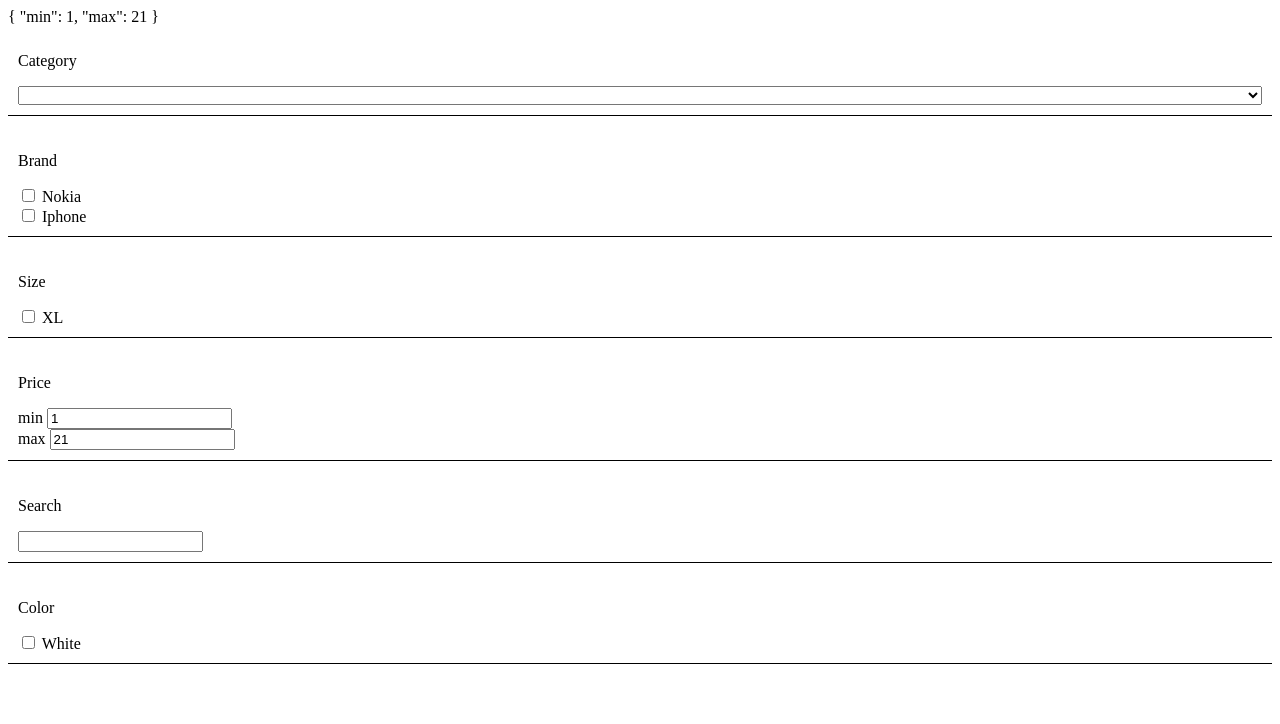
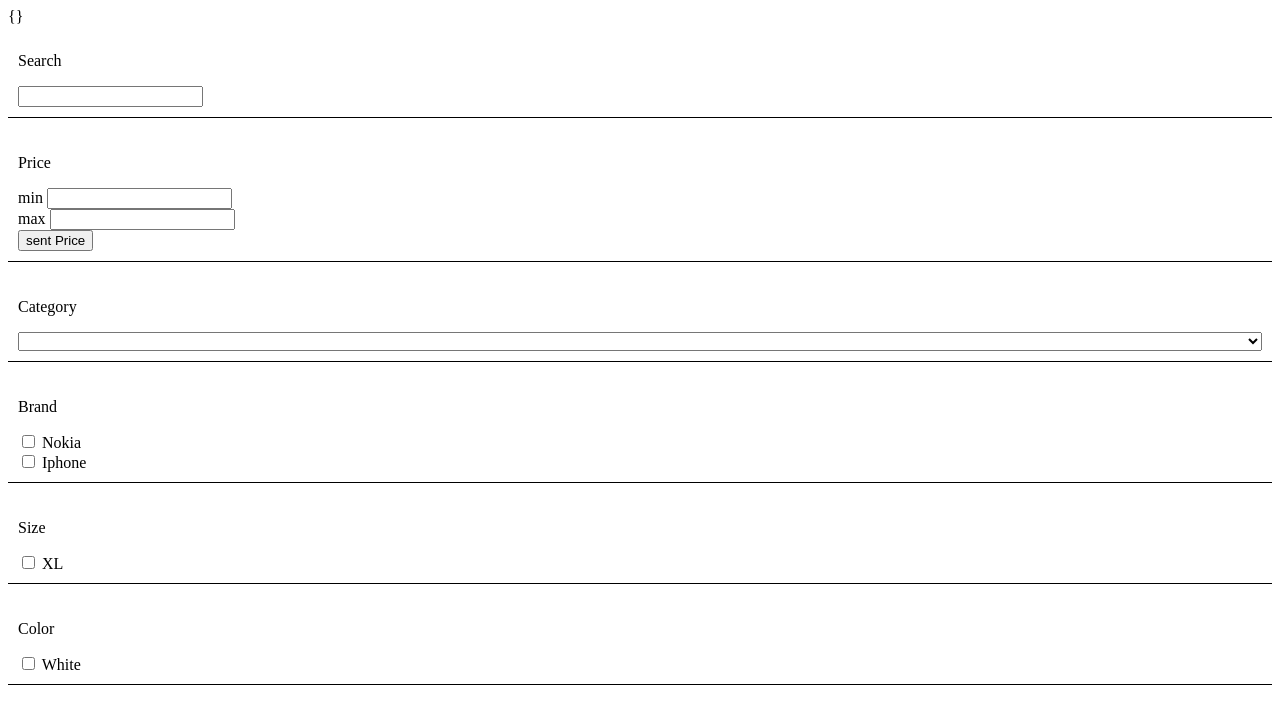
Before and after one commit to MostafaElGamal/vue-dynamic-filters, a Vue app: page / in a window 1280 px wide. Shown: the top 724 px of the page. Built offline with nearby package versions, Linux system fonts and the light colour scheme.

Commit message:
make some cleanup

```diff
--- a/src/App.vue
+++ b/src/App.vue
@@ -3,8 +3,6 @@
     {{ testCheckbox }}
     <vue-filter
       :filters="filters"
-      :filterValue="testCheckbox"
-      selectValue="id"
       checkboxValue="id"
       v-model="testCheckbox"
     ></vue-filter>
@@ -24,16 +22,12 @@ export default {
       filters: filters,
       test: {},
       testCheckbox: {
-        min: 1,
-        max: 21,
+        // min: 1,
+        // max: 21,
+        // search: "asdasd",
+        // checkbox: [2, 4],
+        // select: 2,
       },
-      // testCheckbox: {
-      //   min: 1,
-      //   max: 21,
-      //   search: "asdasd",
-      //   checkbox: [2, 4],
-      //   select: 2,
-      // },
     };
   },
 };
--- a/src/filters.js
+++ b/src/filters.js
@@ -1,4 +1,18 @@
 export default [
+  {
+    title: "Search",
+    filter_type: "text",
+    display_type: 1,
+    options: [],
+  },
+  {
+    title: "Price",
+    filter_type: "price",
+    display_type: 1,
+    min: "0.000000",
+    max: "9000.000000",
+    options: [],
+  },
   {
     title: "Category",
     filter_type: "select",
@@ -50,20 +64,7 @@ export default [
       },
     ],
   },
-  {
-    title: "Price",
-    filter_type: "price",
-    display_type: 1,
-    min: "0.000000",
-    max: "9000.000000",
-    options: [],
-  },
-  {
-    title: "Search",
-    filter_type: "text",
-    display_type: 1,
-    options: [],
-  },
+
   {
     title: "Color",
     filter_type: "checkbox",
--- a/src/vue-filter/Inputs/price.vue
+++ b/src/vue-filter/Inputs/price.vue
@@ -1,14 +1,15 @@
 <template>
   <div class="vue-filter__price-holder">
-    <form>
+    <form v-on:submit.prevent="sentMinMax">
       <div class="vue-filter__min-holder">
         <label :for="`min_${_uid}`">
           {{ minLabel }}
         </label>
         <input
           type="number"
+          name="min"
           :id="`min_${_uid}`"
-          v-model="filterValue[minPriceValueKey]"
+          :value="filterValue[minPriceValueKey]"
         />
       </div>
       <div class="vue-filter__max-holder">
@@ -17,10 +18,14 @@
         </label>
         <input
           type="number"
+          name="max"
           :id="`max_${_uid}`"
-          v-model="filterValue[maxPriceValueKey]"
+          :value="filterValue[maxPriceValueKey]"
         />
       </div>
+      <button type="submit">
+        sent Price
+      </button>
     </form>
   </div>
 </template>
@@ -49,5 +54,12 @@ export default {
       default: "max",
     },
   },
+  methods: {
+    sentMinMax(event) {
+      const min = event.target.min.value;
+      const max = event.target.max.value;
+      this.$emit("priceChangeToFilterInputs", { min, max });
+    },
+  },
 };
 </script>
--- a/src/vue-filter/Inputs/search.vue
+++ b/src/vue-filter/Inputs/search.vue
@@ -1,6 +1,6 @@
 <template>
   <div class="vue-filter__search-holder">
-    <input type="text" v-model="filterValue[searchValueKey]" />
+    <input type="text" @keyup="search" :value="filterValue[searchValueKey]" />
   </div>
 </template>
 <script>
@@ -20,5 +20,10 @@ export default {
       default: "search",
     },
   },
+  methods: {
+    search(event) {
+      this.$emit("searchChangeToFilterInputs", event.target.value);
+    },
+  },
 };
 </script>
--- a/src/vue-filter/filterInputs.vue
+++ b/src/vue-filter/filterInputs.vue
@@ -23,6 +23,7 @@
       :options="options"
       :filterValue="filterValue"
       :searchValueKey="searchValueKey"
+      @searchChangeToFilterInputs="searchChangedToIndex"
     />
 
     <price
@@ -32,6 +33,7 @@
       :maxLabel="maxLabel"
       :minPriceValueKey="minPriceValueKey"
       :maxPriceValueKey="maxPriceValueKey"
+      @priceChangeToFilterInputs="priceChangedToIndex"
     />
   </div>
 </template>
@@ -133,6 +135,12 @@ export default {
     checkboxChangedToIndex(value) {
       this.$emit("checkboxChangedToVueFilter", value);
     },
+    searchChangedToIndex(value) {
+      this.$emit("searchChangedToVueFilter", value);
+    },
+    priceChangedToIndex({ min, max }) {
+      this.$emit("priceChangedToVueFilter", { min, max });
+    },
   },
 };
 </script>
--- a/src/vue-filter/index.vue
+++ b/src/vue-filter/index.vue
@@ -9,7 +9,7 @@
         {{ filter[filterTitleKey] }}
       </p>
       <filter-inputs
-        :filterValue="filterValue"
+        :filterValue="value"
         :filterType="filter[filterTypeKey]"
         :options="filter[filterOptionsKey]"
         :checkboxValue="checkboxValue"
@@ -27,6 +27,8 @@
         :maxLabel="maxLabel"
         :maxPriceValueKey="maxPriceValueKey"
         @checkboxChangedToVueFilter="sentCheckbox"
+        @searchChangedToVueFilter="sentSearch"
+        @priceChangedToVueFilter="sentPrice"
       ></filter-inputs>
     </div>
   </div>
@@ -45,15 +47,17 @@ export default {
       type: Object,
       default: () => ({}),
     },
-    filterValue: {
+    value: {
       type: Object,
-      default: () => ({}),
+      required: true,
     },
+
     // Methods Api's
     methodType: {
       type: String,
       default: "m1",
     },
+
     // Filter Api's
     filterTitleKey: {
       type: String,
@@ -71,6 +75,7 @@ export default {
       type: Boolean,
       default: true,
     },
+
     // Checkbox Api's
     checkboxCheckName: {
       type: String,
@@ -88,6 +93,7 @@ export default {
       type: String,
       default: "",
     },
+
     // Select Api's
     selectCheckName: {
       type: String,
@@ -105,6 +111,7 @@ export default {
       type: String,
       default: "",
     },
+
     // Search Api's
     searchValueKey: {
       type: String,
@@ -141,10 +148,46 @@ export default {
     filterInputs,
   },
   methods: {
+    sentInput() {
+      this.$emit("input", { ...this.value });
+    },
+    filterValueAndKey(valueKey) {
+      return [this.value, valueKey];
+    },
+    deleteEmptyFilter(filterCondition, valueKey) {
+      let [value] = this.filterValueAndKey();
+
+      if (!filterCondition) {
+        delete value[valueKey];
+      }
+    },
+    checkIfEmptyAndSent(condition, valueKey) {
+      this.deleteEmptyFilter(condition, valueKey);
+      this.sentInput();
+    },
+    sentSearch(test) {
+      let [value, searchValueKey] = this.filterValueAndKey(this.searchValueKey);
+      value[searchValueKey] = test;
+      this.checkIfEmptyAndSent(value[searchValueKey], searchValueKey);
+    },
+    sentPrice({ min, max }) {
+      this.value[this.minPriceValueKey] = min;
+      this.value[this.maxPriceValueKey] = max;
+
+      this.checkIfEmptyAndSent(
+        this.value[this.minPriceValueKey],
+        this.minPriceValueKey,
+      );
+      this.checkIfEmptyAndSent(
+        this.value[this.maxPriceValueKey],
+        this.maxPriceValueKey,
+      );
+    },
     sentCheckbox(selectedCheckbox) {
-      let value, checkboxValueKey;
-      value = this.filterValue;
-      checkboxValueKey = this.checkboxValueKey;
+      let [value, checkboxValueKey] = this.filterValueAndKey(
+        this.checkboxValueKey,
+      );
+
       // Check if there is a array in checkbox key if not asssign an new array.
       if (!value[checkboxValueKey]) {
         value[checkboxValueKey] = [];
@@ -156,10 +199,11 @@ export default {
       } else {
         value[checkboxValueKey].push(selectedCheckbox);
       }
-      if (!value[checkboxValueKey].length) {
-        delete value[checkboxValueKey];
-      }
-      this.$emit("input", { ...this.filterValue });
+
+      this.checkIfEmptyAndSent(
+        value[checkboxValueKey].length,
+        checkboxValueKey,
+      );
     },
   },
 };
```
